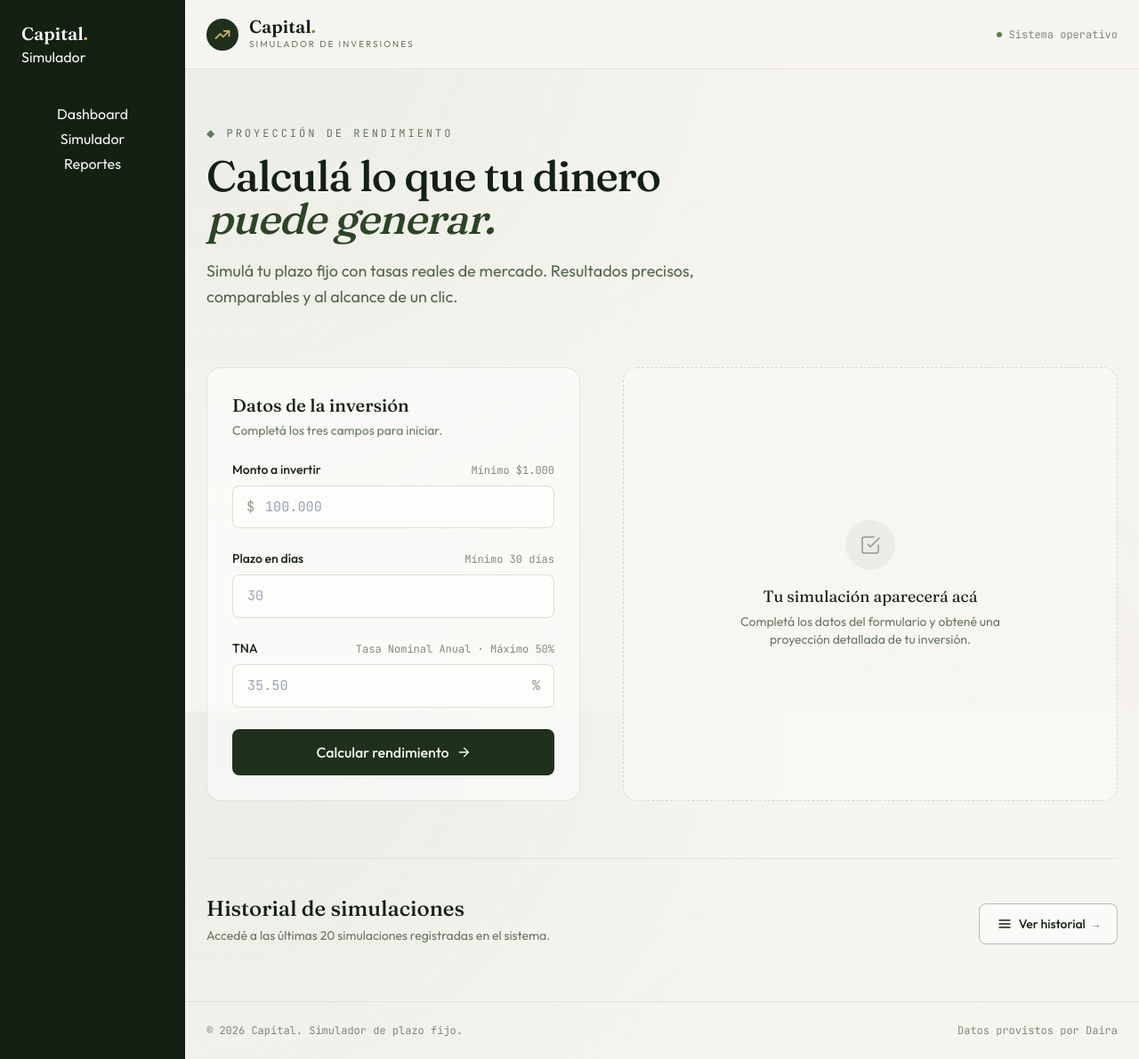
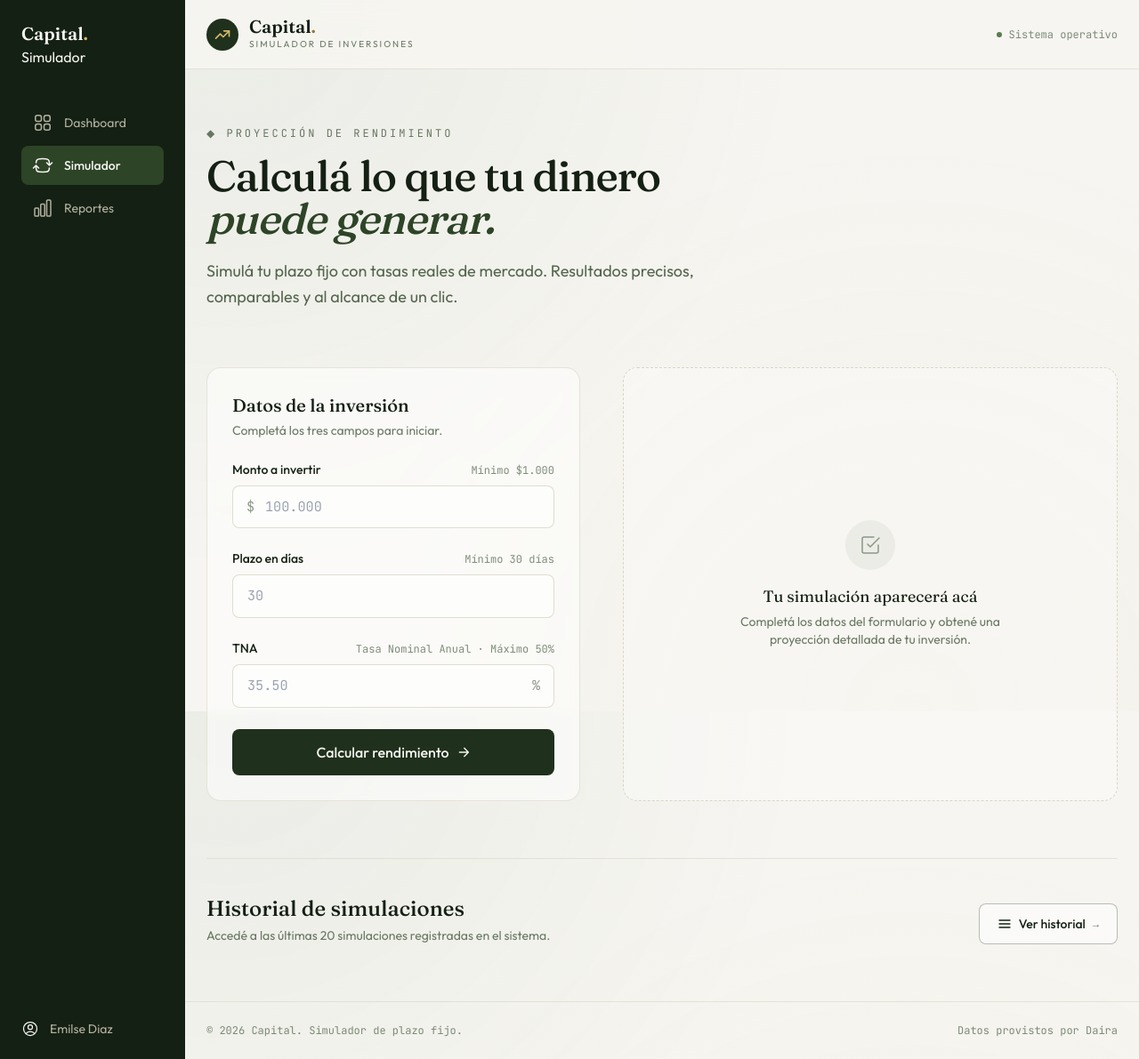
Before and after one commit to Emilsediaz/plazo-fijo-simulator, a React (Vite) app: page / in a window 1280 px wide. Shown: the whole page at 89% size. Built offline with nearby package versions, Linux system fonts and the light colour scheme.

Commit message:
feat: agrego footer de usuario en el sidebar

```diff
--- a/src/components/Sidebar.jsx
+++ b/src/components/Sidebar.jsx
@@ -1,7 +1,7 @@
 // src/components/Sidebar.jsx
 export default function Sidebar() {
   return (
-    <aside className="w-52 bg-moss-900 text-ink-50 min-h-screen p-6">
+    <aside className="w-52 bg-moss-900 text-ink-50 min-h-screen p-6 flex flex-col">
     <div>
       <h1 className="font-display text-xl font-semibold">
         Capital
@@ -11,10 +11,33 @@ export default function Sidebar() {
         </p>
         </div>
         <nav className="mt-10 flex flex-col gap-1">
-          <button>Dashboard</button>
-          <button>Simulador</button>
-          <button>Reportes</button>
+          <button className=" text-left px-3 py-2.5 rounded-lg text-sm text-ink-200/80 hover:bg-moss-800 hover:text-ink-50 transition-colors flex items-center gap-3">
+          <svg xmlns="http://www.w3.org/2000/svg" fill="none" viewBox="0 0 24 24" stroke-width="1.5" stroke="currentColor" class="size-6">
+        <path stroke-linecap="round" stroke-linejoin="round" d="M3.75 6A2.25 2.25 0 0 1 6 3.75h2.25A2.25 2.25 0 0 1 10.5 6v2.25a2.25 2.25 0 0 1-2.25 2.25H6a2.25 2.25 0 0 1-2.25-2.25V6ZM3.75 15.75A2.25 2.25 0 0 1 6 13.5h2.25a2.25 2.25 0 0 1 2.25 2.25V18a2.25 2.25 0 0 1-2.25 2.25H6A2.25 2.25 0 0 1 3.75 18v-2.25ZM13.5 6a2.25 2.25 0 0 1 2.25-2.25H18A2.25 2.25 0 0 1 20.25 6v2.25A2.25 2.25 0 0 1 18 10.5h-2.25a2.25 2.25 0 0 1-2.25-2.25V6ZM13.5 15.75a2.25 2.25 0 0 1 2.25-2.25H18a2.25 2.25 0 0 1 2.25 2.25V18A2.25 2.25 0 0 1 18 20.25h-2.25A2.25 2.25 0 0 1 13.5 18v-2.25Z" />
+        </svg>
+          Dashboard
+          </button>
+          <button className=" text-left px-3 py-2.5 rounded-lg text-sm text-ink-200/80 hover:bg-moss-800 hover:text-ink-50 transition-colors bg-moss-700 text-ink-50 font-medium flex items-center gap-3">
+          <svg xmlns="http://www.w3.org/2000/svg" fill="none" viewBox="0 0 24 24" stroke-width="1.5" stroke="currentColor" class="size-6">
+  <path stroke-linecap="round" stroke-linejoin="round" d="M19.5 12c0-1.232-.046-2.453-.138-3.662a4.006 4.006 0 0 0-3.7-3.7 48.678 48.678 0 0 0-7.324 0 4.006 4.006 0 0 0-3.7 3.7c-.017.22-.032.441-.046.662M19.5 12l3-3m-3 3-3-3m-12 3c0 1.232.046 2.453.138 3.662a4.006 4.006 0 0 0 3.7 3.7 48.656 48.656 0 0 0 7.324 0 4.006 4.006 0 0 0 3.7-3.7c.017-.22.032-.441.046-.662M4.5 12l3 3m-3-3-3 3" />
+</svg>
+
+          Simulador
+          </button>
+          <button className=" text-left px-3 py-2.5 rounded-lg text-sm text-ink-200/80 hover:bg-moss-800 hover:text-ink-50 transition-colors flex items-center gap-3">
+          <svg xmlns="http://www.w3.org/2000/svg" fill="none" viewBox="0 0 24 24" stroke-width="1.5" stroke="currentColor" class="size-6">
+  <path stroke-linecap="round" stroke-linejoin="round" d="M3 13.125C3 12.504 3.504 12 4.125 12h2.25c.621 0 1.125.504 1.125 1.125v6.75C7.5 20.496 6.996 21 6.375 21h-2.25A1.125 1.125 0 0 1 3 19.875v-6.75ZM9.75 8.625c0-.621.504-1.125 1.125-1.125h2.25c.621 0 1.125.504 1.125 1.125v11.25c0 .621-.504 1.125-1.125 1.125h-2.25a1.125 1.125 0 0 1-1.125-1.125V8.625ZM16.5 4.125c0-.621.504-1.125 1.125-1.125h2.25C20.496 3 21 3.504 21 4.125v15.75c0 .621-.504 1.125-1.125 1.125h-2.25a1.125 1.125 0 0 1-1.125-1.125V4.125Z" />
+</svg>
+
+          Reportes
+          </button>
         </nav>
+        <div className="mt-auto flex items-center gap-3">
+          <svg xmlns="http://www.w3.org/2000/svg" fill="none" viewBox="0 0 24 24" stroke-width="1.5" stroke="currentColor" class="w-5 h-5">
+  <path stroke-linecap="round" stroke-linejoin="round" d="M17.982 18.725A7.488 7.488 0 0 0 12 15.75a7.488 7.488 0 0 0-5.982 2.975m11.963 0a9 9 0 1 0-11.963 0m11.963 0A8.966 8.966 0 0 1 12 21a8.966 8.966 0 0 1-5.982-2.275M15 9.75a3 3 0 1 1-6 0 3 3 0 0 1 6 0Z" />
+</svg>
+<span className="text-sm text-ink-200/80">Emilse Diaz</span>
+</div>
     </aside>
   );
 }
```
